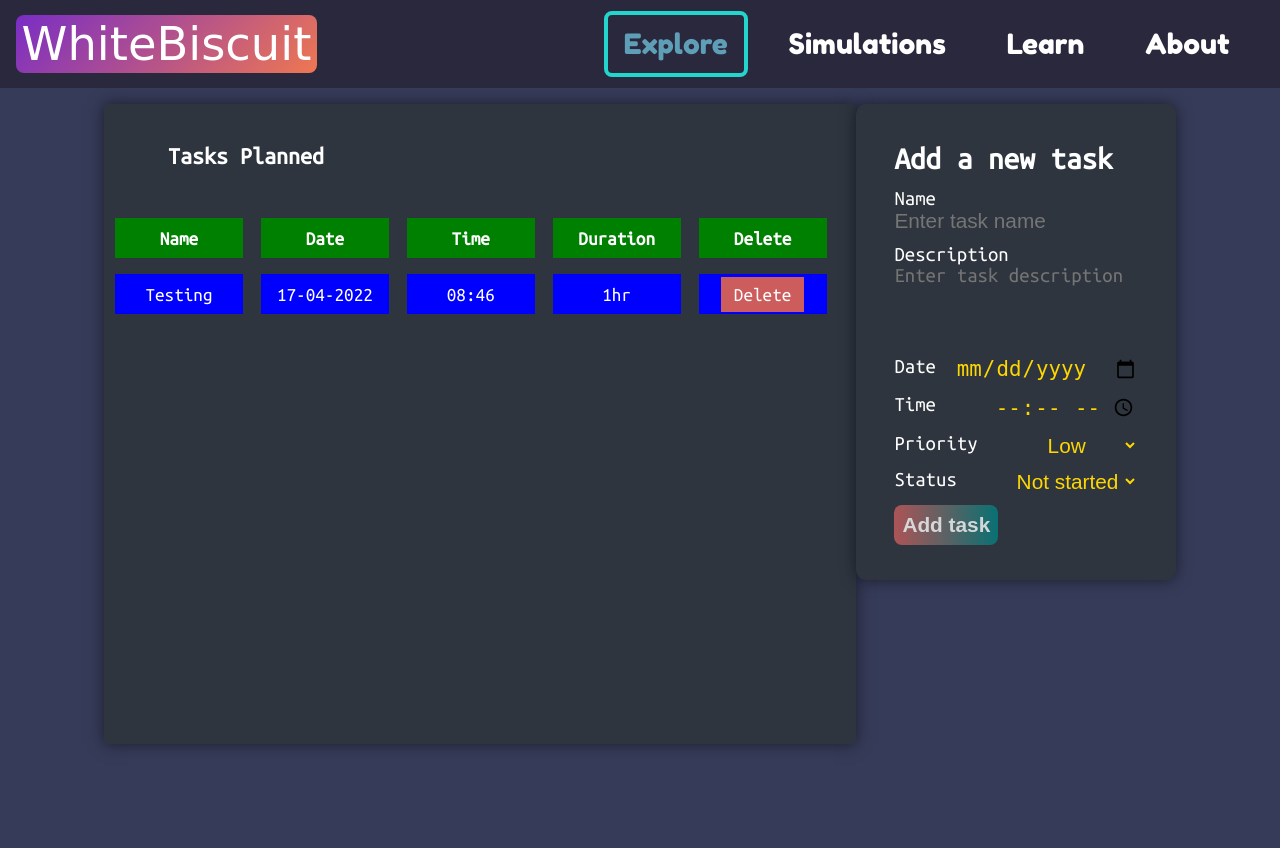
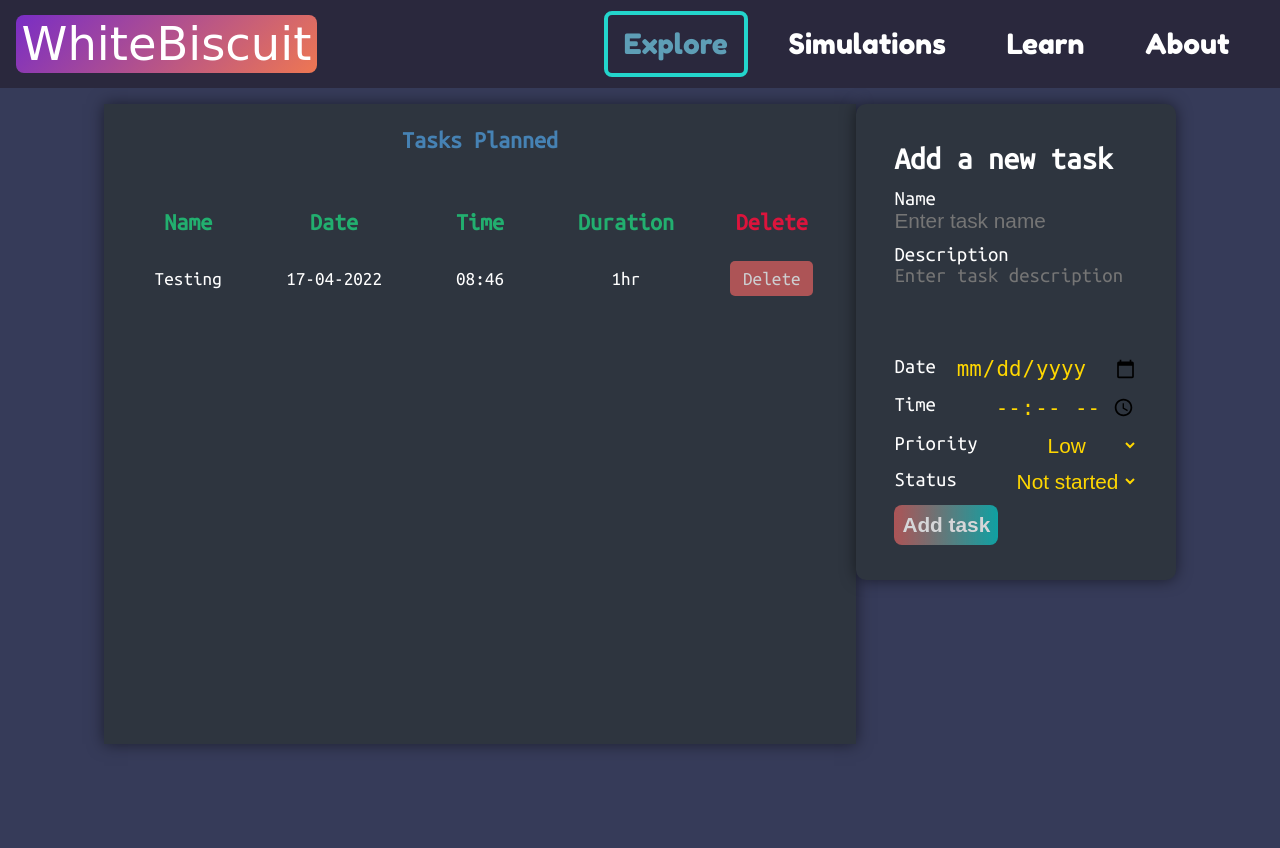
Before and after one commit to Naman-Biswajit/Dumb-Team-project, a Flask app: page /planner in a window 1280 px wide. Run offline with Flask 2, Linux system fonts and the light colour scheme; some libraries are stand-ins or nearby versions; some web fonts are replaced.

Commit message:
added base styling for table

```diff
--- a/static/css/planner.css
+++ b/static/css/planner.css
@@ -7,7 +7,12 @@
 	--special: "Kanit", sans-serif;
 	--shadow: #00000080;
 	--gradient-left: indianred;
-	--gradient-right: teal;
+	--gradient-right: rgb(9, 188, 188);
+	--th-colour: #22af6f;
+	--td-colour: #1e6fe8;
+	--list-text-colour: #ffffff;
+	--header-colour: steelblue;
+	--delete-colour: #F5F5F5;
 }
 
 body {
@@ -81,13 +86,14 @@ body {
 	padding: 0.5rem;
 	border: none;
 	opacity: 0.8;
-	transition: 0.2s ease-in-out, padding 0.3s linear;
+	transition: all 0.4s ease-in-out;
 }
 
 #add-task:hover {
 	cursor: pointer;
 	opacity: 1;
-	transition: 0.2s ease-in-out, padding 0.3s linear;
+	transition: all 0.2s ease-in-out;
+	filter: brightness(120%);
 }
 
 option {
@@ -95,6 +101,9 @@ option {
 }
 
 .task-container {
+	display: flex;
+	align-items: center;
+	flex-direction: column;
 	background: var(--inner);
 	box-shadow: var(--shadow) 0 0 15px;
 	height: 80vh;
@@ -102,8 +111,10 @@ option {
 }
 
 .task-header {
-	margin: 5vh 5vw;
+	color: var(--header-colour);
+	margin: 3vh 0 5vh 0;
 }
+
 
 .table-row {
 	 display: flex;
@@ -111,6 +122,7 @@ option {
 }
 
 #task-list {
+	color: var(--list-text-colour);
 	font-size: 1.2rem;
 	overflow: scroll;
 }
@@ -125,16 +137,27 @@ th, td {
 }
 
 th {
-	background: green;
+	color: var(--th-colour);
+	font-size: 1.5rem;
 }
 
-td {
-	background: blue
+.th-delete {
+	color: crimson;
 }
 
-#delete {
+.delete-btn {
 	padding: 1vh 1vw;
-	color: white;
-	background: indianred;
+	color: var(--delete-colour);
+	background: var(--gradient-left);
 	text-decoration: none;
+	border-radius: 5px;
+	opacity: 0.8;
+	transition: all 0.4s ease-in-out;
 }
+
+.delete-btn:hover {
+	transition: all 0.3s ease-in-out;
+	cursor: pointer;
+	opacity: 1;
+	filter: brightness(120%);
+}
--- a/templates/planner.html
+++ b/templates/planner.html
@@ -21,7 +21,7 @@
 					<td class="td-date">17-04-2022</td>
 					<td class="td-time">08:46</td>
 					<td class="td-duration">1hr</td>
-					<td class="td-delete"><a id="delete" href="">Delete</a></td>
+					<td class="td-delete"><a class="delete-btn" href="">Delete</a></td>
 				</tr>
 			</table>
 		</div>
```
